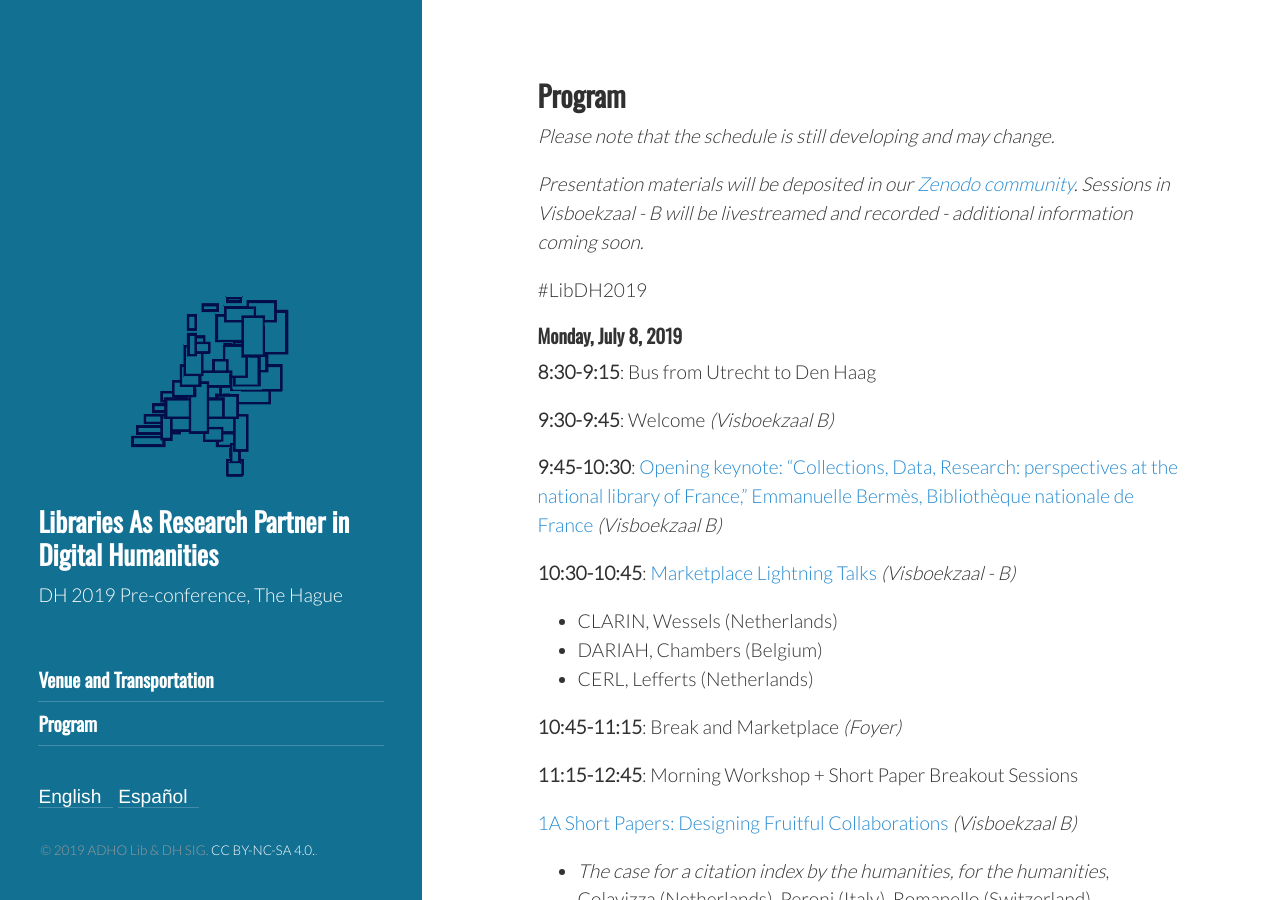
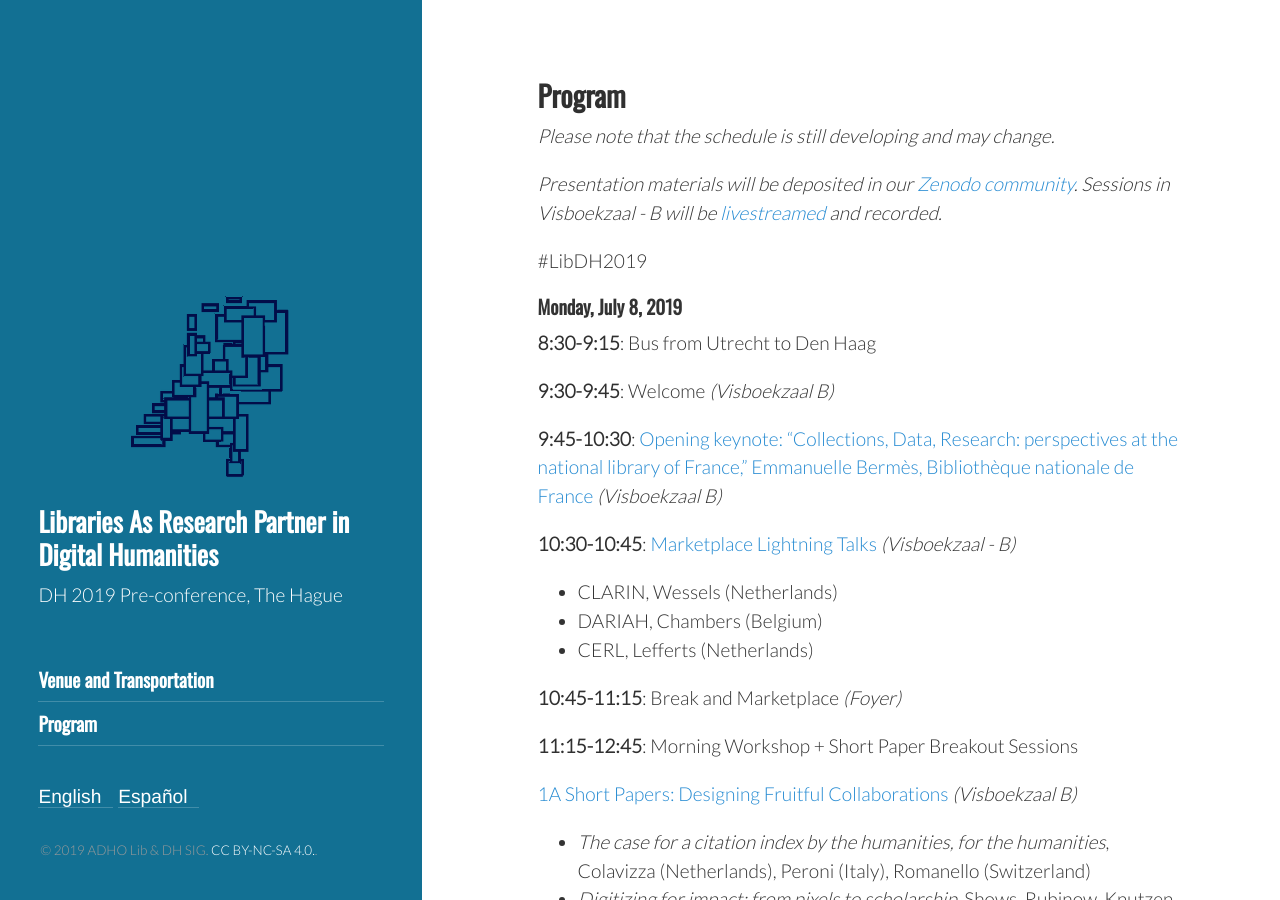
Before and after one commit to ADHOLibDH/dh2019-preconference, a Jekyll site: the page built from program.md, in a window 1280 px wide and 900 px high. Built offline with Jekyll 4.4.1, drawn with Linux system fonts in a browser that asks for light colours; some web fonts are replaced.

Commit message:
Update program.md

```diff
--- a/program.md
+++ b/program.md
@@ -10,7 +10,7 @@ permalink: /program
 
 *Please note that the schedule is still developing and may change.*
 
-*Presentation materials will be deposited in our [Zenodo community](https://zenodo.org/communities/libraries-as-research-partner-2019/). Sessions in Visboekzaal - B will be livestreamed and recorded - additional information coming soon.*
+*Presentation materials will be deposited in our [Zenodo community](https://zenodo.org/communities/libraries-as-research-partner-2019/). Sessions in Visboekzaal - B will be [livestreamed](https://www.youtube.com/channel/UCWyzf7KYVGojimRC1hL3sBw) and recorded.*
 
 #LibDH2019
 
```
